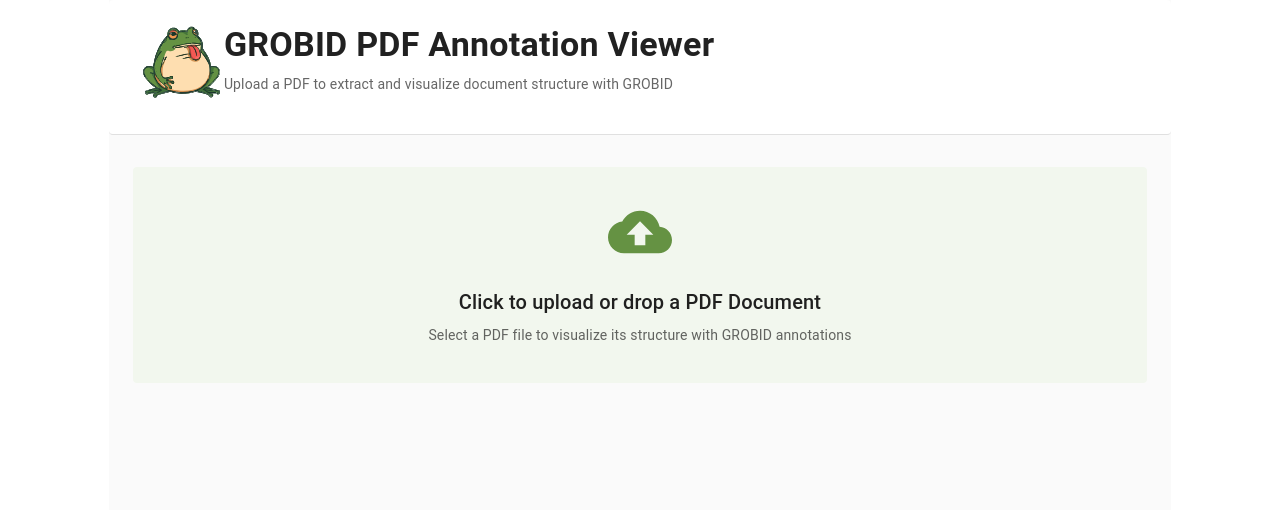
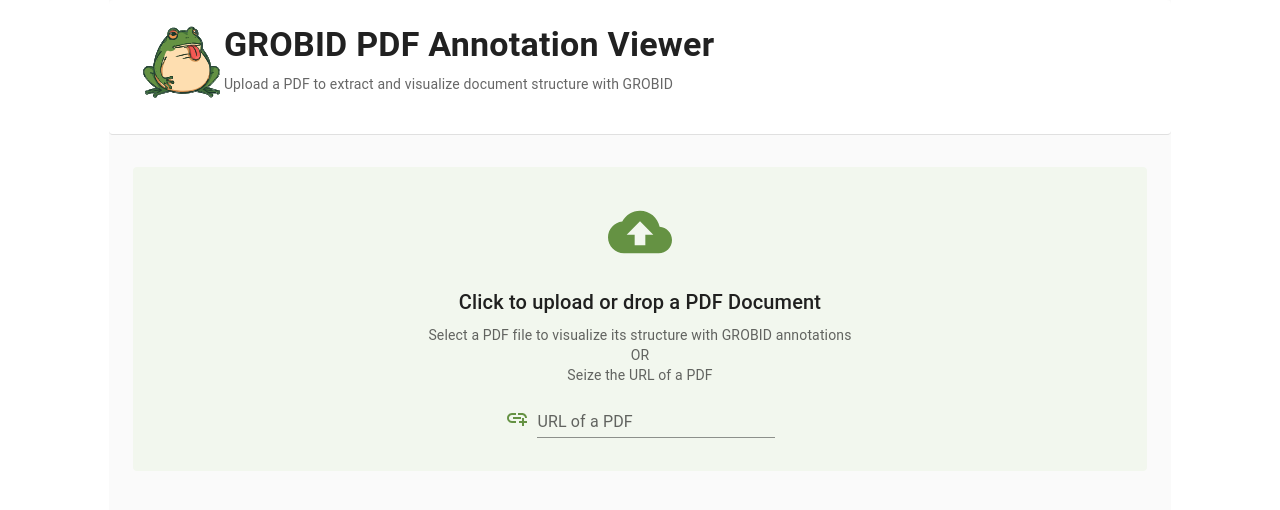
Before and after one commit to dataesr/grobid-ui, a React (Vite) app: page / in a window 1280 px wide. Shown: the top 510 px of the page. Built offline with nearby package versions, Linux system fonts and the light colour scheme.

Commit message:
feat(pdf): Can paste PDF URL

```diff
--- a/src/app.tsx
+++ b/src/app.tsx
@@ -1,4 +1,4 @@
-import { CloudUpload } from '@mui/icons-material';
+import { AddLink, CloudUpload } from '@mui/icons-material';
 import {
   Alert,
   Box,
@@ -9,6 +9,7 @@
   Paper,
   Tab,
   Tabs,
+  TextField,
   Typography,
 } from '@mui/material';
 import React, { useEffect, useState } from 'react';
@@ -34,7 +35,7 @@
 }
 
 const App: React.FC = () => {
-  const [, setPdfFile] = useState<File | null>(null);
+  const [, setPdfFile] = useState<Blob | File | null>(null);
   const [error, setError] = useState<string>('');
   const [grobidTeiXml, setGrobidTeiXml] = useState<string>('');
   const [grobidObject, setGrobidObject] = useState<grobidObjectType>({});
@@ -60,8 +61,8 @@
 
   const extractMetadataFromTei = (xmlString: string): grobidObjectType => {
     const xmlDoc = new DOMParser().parseFromString(xmlString, 'text/xml');
-    const xmlHeader = xmlDoc.getElementsByTagName('teiHeader')[0];
-    const xmlAuthors = xmlHeader.getElementsByTagName('author');
+    const xmlHeader = xmlDoc.getElementsByTagName('teiHeader')?.[0];
+    const xmlAuthors = xmlHeader?.getElementsByTagName('author') ?? [];
     const authors = [];
     for (let i = 0; i < xmlAuthors.length; i++) {
       let author = xmlAuthors[i].getElementsByTagName('persName')[0].getElementsByTagName('forename')[0].textContent;
@@ -72,27 +73,27 @@
       author += ')';
       authors.push(author);
     }
-    const xmlKeywords = xmlHeader.getElementsByTagName('keywords')[0].getElementsByTagName('term');
+    const xmlKeywords = xmlHeader?.getElementsByTagName('keywords')?.[0]?.getElementsByTagName('term') ?? [];
     const keywords = []
     for (let i = 0; i < xmlKeywords.length; i++) {
       keywords.push(xmlKeywords[i].textContent);
     }
 
     return {
-      title: xmlHeader.getElementsByTagName('title')[0].textContent,
-      date: xmlHeader.getElementsByTagName('date')[0].getAttribute('when'),
+      title: xmlHeader?.getElementsByTagName('title')?.[0]?.textContent,
+      date: xmlHeader?.getElementsByTagName('date')?.[0]?.getAttribute('when'),
       authors: authors.join('; '),
-      affiliations: xmlHeader.getElementsByTagName('affiliation')[0].textContent,
+      affiliations: xmlHeader?.getElementsByTagName('affiliation')?.[0]?.textContent,
       keywords: keywords.join('; '),
-      licence: xmlHeader.getElementsByTagName('licence')[0].textContent,
-      publisher: xmlHeader.getElementsByTagName('publisher')[0].textContent,
-      grobidVersion: xmlHeader.getElementsByTagName('application')[0].getAttribute('version'),
-      abstract: xmlHeader.getElementsByTagName('abstract')[0].textContent,
+      licence: xmlHeader?.getElementsByTagName('licence')?.[0]?.textContent,
+      publisher: xmlHeader?.getElementsByTagName('publisher')?.[0]?.textContent,
+      grobidVersion: xmlHeader?.getElementsByTagName('application')?.[0]?.getAttribute('version'),
+      abstract: xmlHeader?.getElementsByTagName('abstract')?.[0]?.textContent,
     }
   }
 
   // Process PDF with GROBID API
-  const processWithGrobid = async (file: File) => {
+  const processWithGrobid = async (file: Blob | File) => {
     setLoading(true);
     setError('');
 
@@ -154,6 +155,27 @@
     setTab(newValue);
   };
 
+  const downloadFile = async (url: string) => {
+    try {
+      const response = await fetch(url);
+      if (!response.ok) {
+        throw new Error(`HTTP error! Status: ${response.status}`);
+      }
+      const pdfBlob = await response.blob();
+      if (pdfBlob && pdfBlob.type === 'application/pdf') {
+        setPdfFile(pdfBlob);
+        setPdfUrl(URL.createObjectURL(pdfBlob));
+        setError('');
+        processWithGrobid(pdfBlob);
+      } else {
+        setError('Please select a valid PDF file');
+      }
+    } catch (error) {
+      console.error(error);
+      setError('Error while fetching online PDF');
+    }
+  }
+
   interface TabPanelProps {
     children?: React.ReactNode;
     index: number;
@@ -178,8 +200,6 @@
 
   useEffect(() => {
     const dropZone = document.getElementById("dropZone");
-    const fileInput = document.getElementById("fileInput");
-    dropZone?.addEventListener("click", () => fileInput?.click());
     dropZone?.addEventListener("dragover", (event) => {
       event.preventDefault();
       dropZone.classList.add("dragover");
@@ -229,14 +249,23 @@
             {/* Upload Section */}
             {!isLoaded && (
               <>
-                <Paper elevation={2} id="dropZone" sx={{ p: 4, textAlign: 'center' }} className={loading ? 'disable' : ''}>
-                  <CloudUpload sx={{ fontSize: 64, color: '#659243', mb: 2 }} />
+                <Paper elevation={2} id="dropZone" sx={{ p: 4, textAlign: 'center' }} className={loading ? 'disable' : ''} onClick={() => document?.getElementById("fileInput")?.click()} >
+                  <CloudUpload sx={{ color: '#659243', fontSize: 64, mb: 2 }} />
                   <Typography variant="h6" gutterBottom>
                     Click to upload or drop a PDF Document
                   </Typography>
                   <Typography variant="body2" color="text.secondary" gutterBottom>
                     Select a PDF file to visualize its structure with GROBID annotations
+                    <br />
+                    OR
+                    <br />
+                    Seize the URL of a PDF
                   </Typography>
+                  <Box>
+                    <AddLink sx={{ color: '#659243', mt: 2, mr: 1 }} />
+                    <TextField label="URL of a PDF" variant="standard" onChange={(e) => downloadFile(e.target.value)} onClick={(e) => { e.preventDefault(); e.stopPropagation(); }} style={{ width: "25%" }} />
+                  </Box>
+                  <input type="file" id="fileInput" accept=".pdf" className="hidden"></input>
                 </Paper>
                 {loading && (
                   <CircularProgress
@@ -357,7 +386,7 @@
             {((markdown?.length ?? 0) > 0) && (
               <div className='grobid-tab-metadata'>
                 <ul>
-                  {Object.keys(grobidObject).map((key: string) => grobidObject[key as keyof grobidObjectType] ? <li><span>{capitalize(key)}:</span> {grobidObject[key as keyof grobidObjectType]}</li> : '')}
+                  {Object.keys(grobidObject).map((key: string) => grobidObject[key as keyof grobidObjectType] ? <li key={key}><span>{capitalize(key)}:</span> {grobidObject[key as keyof grobidObjectType]}</li> : '')}
                 </ul>
               </div>
             )}
--- a/src/index.css
+++ b/src/index.css
@@ -84,6 +84,7 @@
   &.dragover {
     border-color: #659243;
     background-color: #e4efdc;
+    cursor: pointer;
   }
 
   &.disable {
@@ -119,3 +120,7 @@
     }
   }
 }
+
+.hidden {
+  display: none;
+}
```
